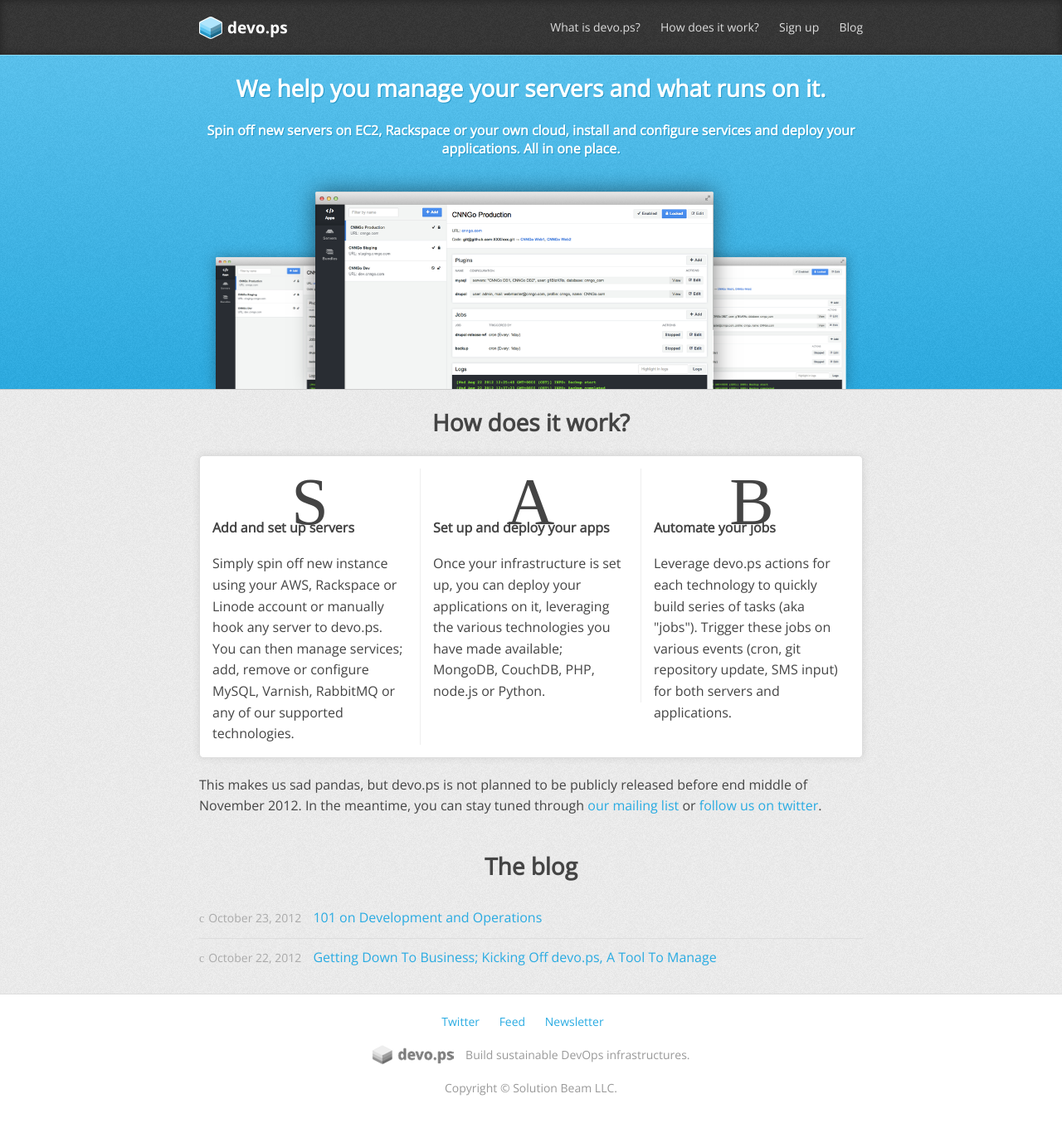
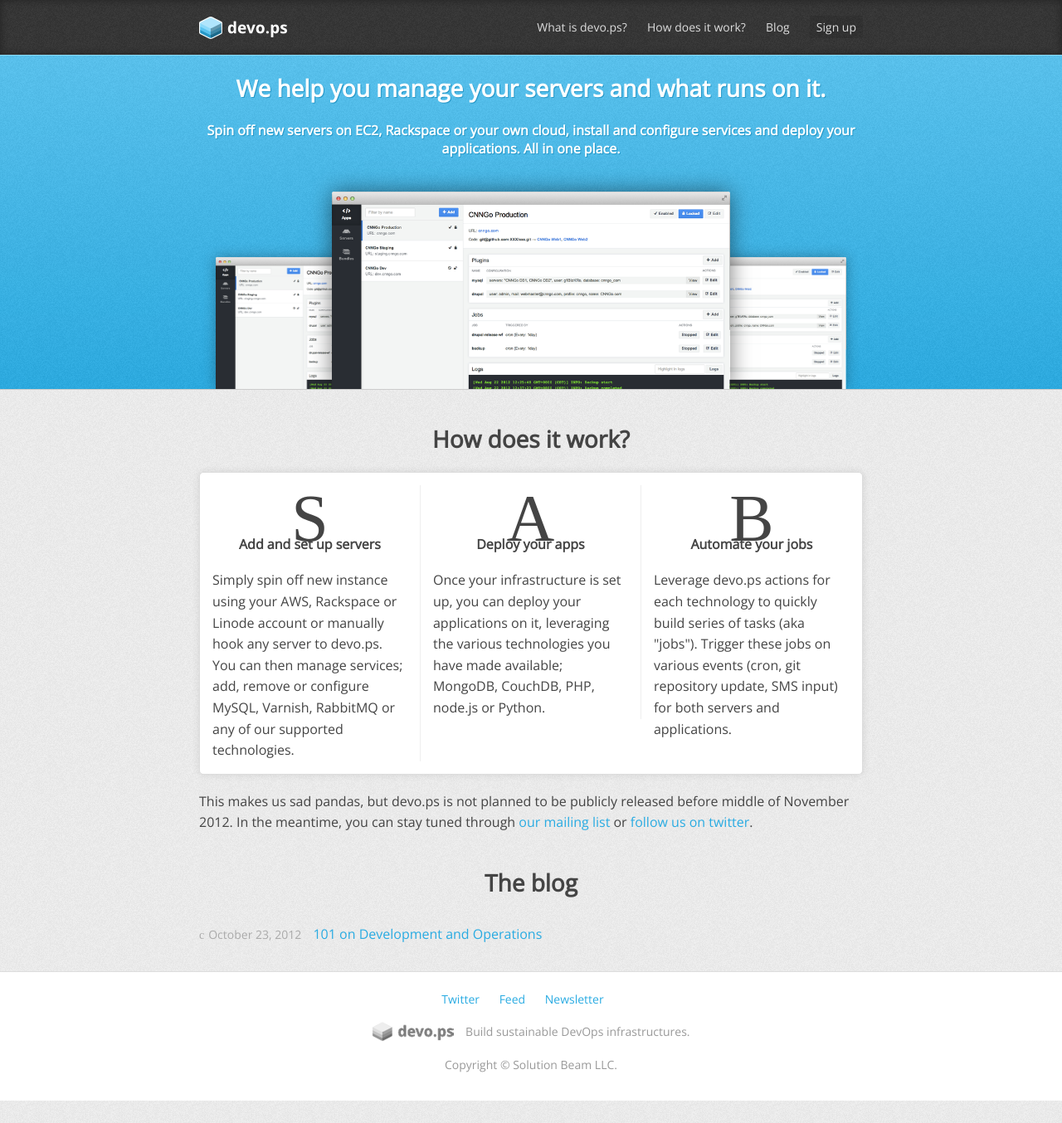
Before and after one commit to isabella232/devo-ps.github.io, a Jekyll site: the page built from index.html, in a window 1280 px wide. Shown: the whole page at 83% size. Built offline with Jekyll 4.4.1, drawn with Linux system fonts in a browser that asks for light colours; nearby versions of some CDN libraries; some web fonts are replaced; library files that are not in the unit come from our copies; after the commit the page ends 1327 px from its top, so only the background shows below that.

Commit message:
Cleaning up Vincent's post

```diff
--- a/_layouts/default.html
+++ b/_layouts/default.html
@@ -30,8 +30,8 @@
       <nav>
         <a href='{{ base.url }}/#pitch'>What is devo.ps?</a>
         <a href='{{ base.url }}/#how'>How does it work?</a>
+        <a href='{{ base.url }}/#blog'>Blog</a>
         <a href='{{ base.url }}/#signup'>Sign up</a>
-        <a href='{{ base.url }}/#blog'>Blog</a>
       </nav>
     </div>
   </header>
--- a/_posts/2012-10-22-devops-for-the-masses-2.md
+++ /dev/null
@@ -1,13 +0,0 @@
----
-layout: post
-published: true
-title: "Getting Down To Business; Kicking Off devo.ps, A Tool To Manage"
-comments: true
----
-
-We're pretty excited to
-
-
-## Holder post for now
-
-That does not mean anything, we're merely testing the design.
--- a/css/style.css
+++ b/css/style.css
@@ -87,15 +87,20 @@
 }
 
 #header nav a {
-  border-radius: 3px;
-  -moz-border-radius: 3px;
-  -webkit-border-radius: 3px;
   color: #ddd;
   font-size: 14px;
   margin-left: 20px;
 }
 #header nav a:hover {
   color: #fff;
+}
+
+#header nav a:last-child {
+  background: rgba(0, 0, 0, 0.1);
+  border-radius: 2px;
+  -moz-border-radius: 2px;
+  -webkit-border-radius: 2px;
+  padding: 4px 8px;
 }
 
 /* Content */
@@ -118,11 +123,12 @@
 /* Pitch */
 #pitch {
   background: #58c3f0;
-  background: linear-gradient(to bottom,  #58c3f0 0%,#29abe2 100%);
-  background: -moz-linear-gradient(top,  #58c3f0 0%, #29abe2 100%);
-  background: -webkit-linear-gradient(top,  #58c3f0 0%,#29abe2 100%);
+  background: linear-gradient(to bottom, #58c3f0 0%, #29abe2 100%);
+  background: -moz-linear-gradient(top, #58c3f0 0%, #29abe2 100%);
+  background: -webkit-linear-gradient(top, #58c3f0 0%, #29abe2 100%);
   border-bottom: 1px solid #ccc;
   border-top: 1px solid #8ad9fa;
+  margin-bottom: 20px;
   position: relative;
   overflow: hidden;
 }
@@ -165,6 +171,7 @@
   box-shadow: 0 0 25px rgba(0, 0, 0, 0.5);
   margin: 40px auto -20px;
   position: relative;
+  right: 0;
   width: 60%;
   z-index: 999;
 }
@@ -203,6 +210,10 @@
   border: 0;
 }
 
+#how h3 {
+  text-align: center;
+}
+
 #how h3:before {
   content: 'S';
   font-family: 'Pictos Custom';
@@ -232,18 +243,18 @@
   text-align: center;
 }
 
-#blog ul {
+#posts {
   list-style: none;
   margin: 0;
   padding: 0;
 }
 
-#blog ul li {
+#posts li {
   border-top: 1px solid #ddd;
   padding: 10px 0;
 }
 
-#blog ul li:first-child {
+#posts li:first-child {
   border: 0;
 }
 
--- a/index.html
+++ b/index.html
@@ -29,7 +29,7 @@
       </li>
       <li>
         <div class='wrapper'>
-          <h3 class='apps'>Set up and deploy your apps</h3>
+          <h3 class='apps'>Deploy your apps</h3>
           <p>Once your infrastructure is set up, you can deploy your applications on it, leveraging the various technologies you have made available; MongoDB, CouchDB, PHP, node.js or Python.</p>
         </div>
       </li>
@@ -40,7 +40,7 @@
         </div>
       </li>
     </ul>
-    <p>This makes us sad pandas, but devo.ps is not planned to be publicly released before end middle of November 2012. In the meantime, you can stay tuned through <a href='http://mailchimp.com'>our mailing list</a> or <a href='http://twitter.com/devo_ps'>follow us on twitter</a>.</p>
+    <p id='signup' name='signup'>This makes us sad pandas, but devo.ps is not planned to be publicly released before middle of November 2012. In the meantime, you can stay tuned through <a href='http://mailchimp.com'>our mailing list</a> or <a href='http://twitter.com/devo_ps'>follow us on twitter</a>.</p>
   </div>
 </section>
 
```
Also changed, not shown: _layouts/post.html (+3 -7 lines), _posts/2012-10-23-101-on-development-and-operations.md (added, +25 -0 lines), _posts/2012-10-23-development-and-operations-101.md (deleted, +0 -22 lines).
